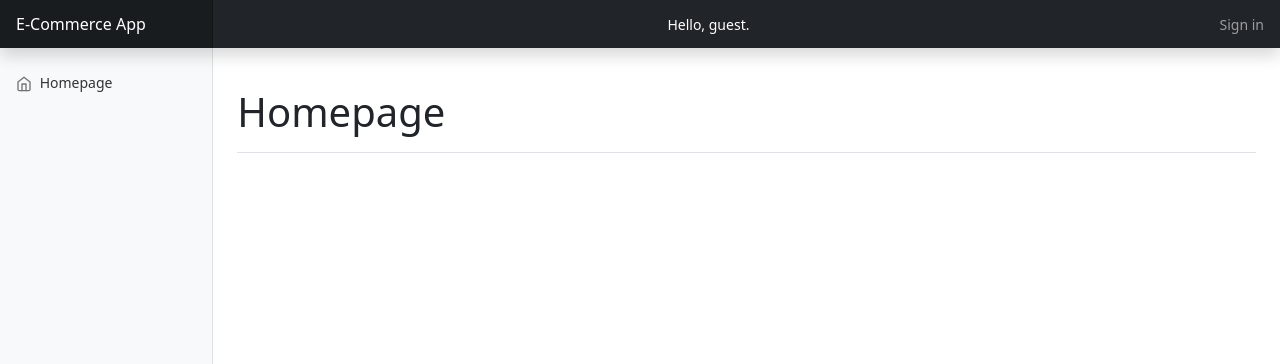
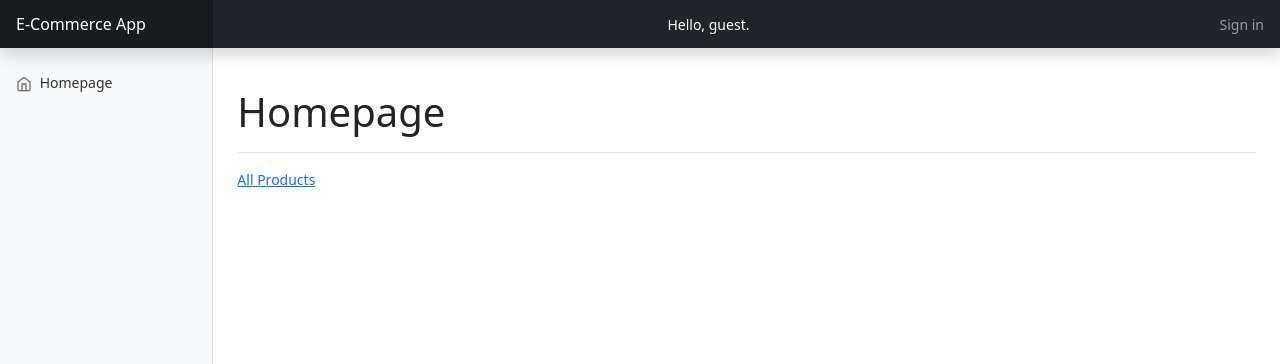
Before and after one commit to kursatcanciger/Symfony-E-Commerce-Project, a Symfony app: template templates/home_controller/index.html.twig in a window 1280 px wide. Shown: the top 364 px of the page. Run offline with Twig, Linux system fonts and the light colour scheme; the template is opened without the code that fills it, so the values that code supplies are empty; some libraries are stand-ins or nearby versions.

Commit message:
add category breadcumb

```diff
--- a/src/Controller/HomeController.php
+++ b/src/Controller/HomeController.php
@@ -20,16 +20,19 @@ class HomeController extends AbstractController
   public function index(ManagerRegistry $doctrine, string $slug = null): Response
   {
     $category = null;
+    $categoriesArray = [];
 
     if ($slug) {
       $categories = explode('/', $slug);
+      $categoriesArray = $categories;
       $categorySlug = array_pop($categories);
+
 
       $category = $doctrine->getRepository(Category::class)->findBy(['slug' => $categorySlug]);
     }
 
     $categories = $doctrine->getRepository(Category::class)->findBy(['ParentCategory' => $category]);
 
-    return $this->render('home_controller/index.html.twig', ['categories' => $categories]);
+    return $this->render('home_controller/index.html.twig', ['categories' => $categories, 'categoriesArray' => $categoriesArray]);
   }
 }
--- a/templates/home_controller/index.html.twig
+++ b/templates/home_controller/index.html.twig
@@ -4,6 +4,27 @@
 	<div class="d-flex justify-content-between flex-wrap flex-md-nowrap align-items-center pt-3 pb-2 mb-3 border-bottom">
 		<h1 class="">Homepage</h1>
 	</div>
+
+	<nav aria-label="breadcrumb">
+		<ol class="breadcrumb">
+			<li class="breadcrumb-item">
+				<a href="{{ path('home') }}">All Products</a>
+			</li>
+			{% set path =  "" %}
+			{% for cat in categoriesArray %}
+				{% set path = path ~ "/" ~ cat %}
+				{% if loop.last %}
+					<li class="breadcrumb-item  active " aria-current="page">
+						{{ cat }}
+					</li>
+				{% else %}
+					<li class="breadcrumb-item">
+						<a href="{{ path('home', {slug: path|trim('/', 'left')}) }}">{{ cat }}</a>
+					</li>
+				{% endif %}
+			{% endfor %}
+		</ol>
+	</nav>
 
 	{% if categories|length > 0 %}
 
```
